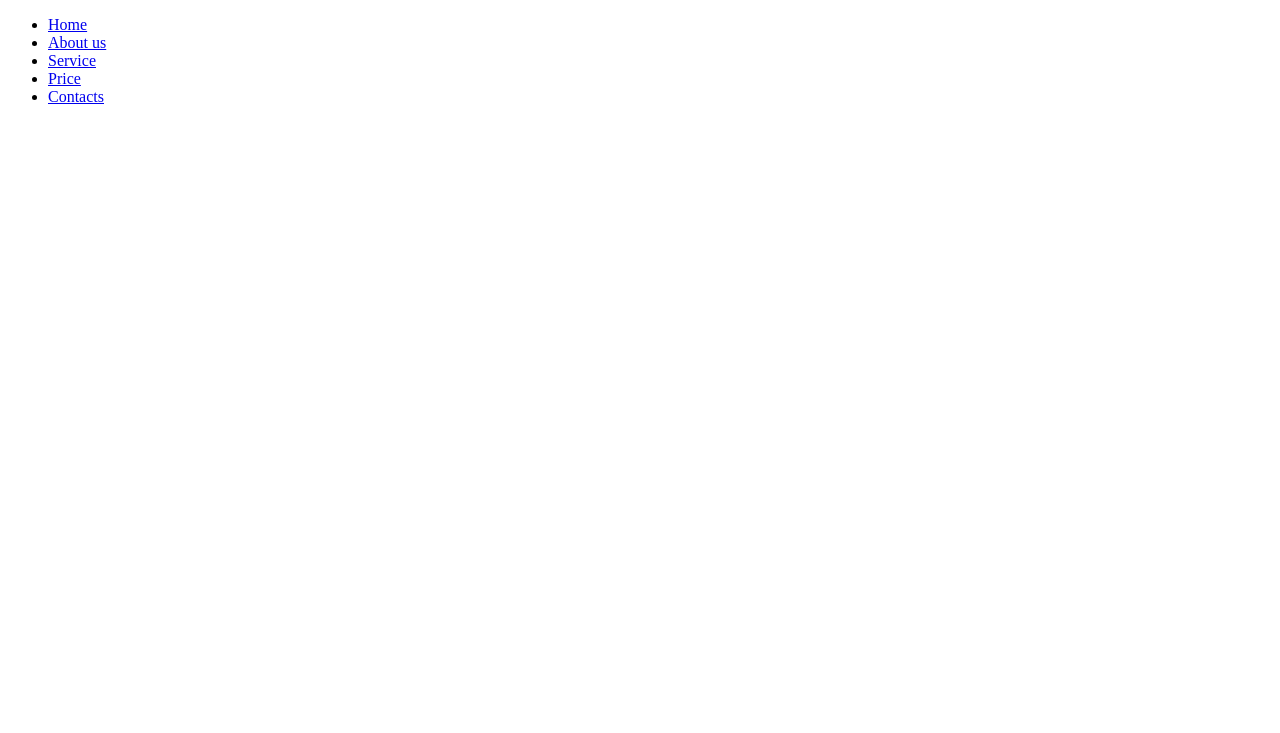
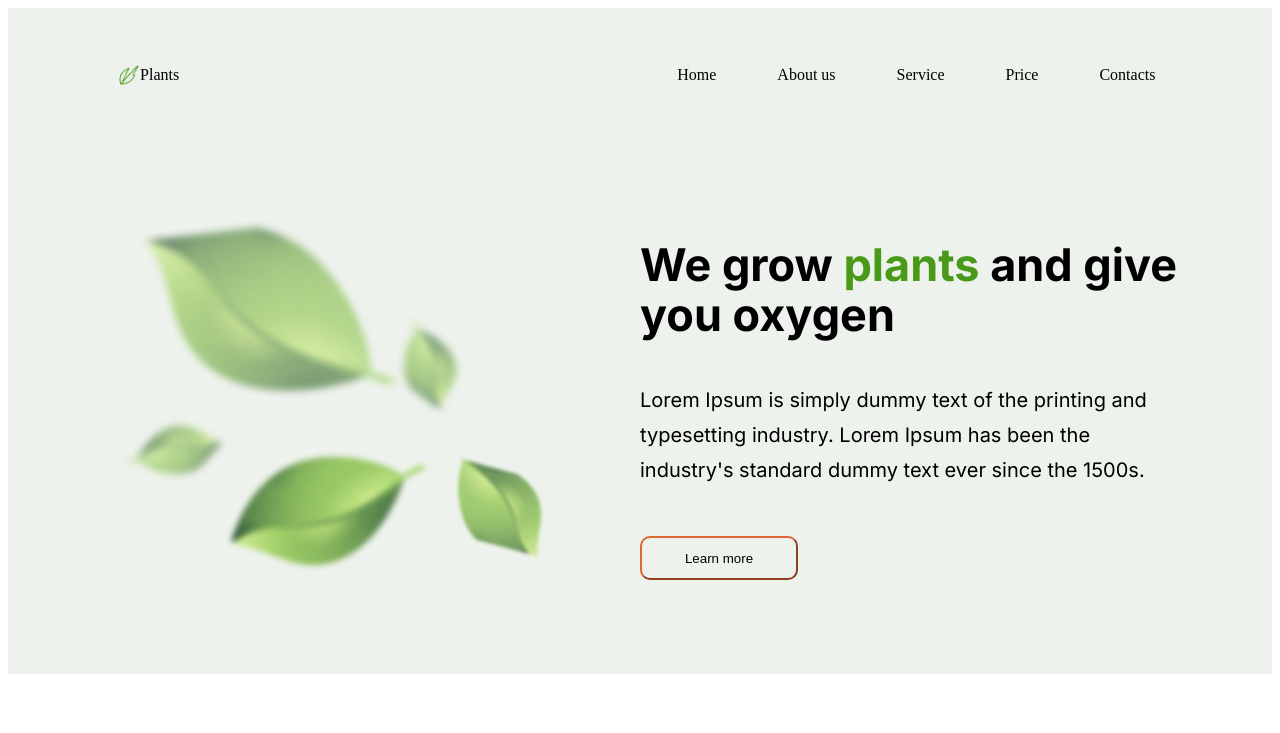
Before and after one commit to aniskamaksim/Plants, a plain HTML site: page index.html in a window 1280 px wide. Shown: the top 733 px of the page. Drawn offline with Linux system fonts and the light colour scheme; a web font is replaced by a local one.

Commit message:
feat: add header block, some layout on it and couple of pictures

```diff
--- a/index.html
+++ b/index.html
@@ -4,15 +4,19 @@
     <meta charset="UTF-8">
     <meta name="viewport" content="width=device-width, user-scalable=no, initial-scale=1.0, maximum-scale=1.0, minimum-scale=1.0">
     <meta http-equiv="X-UA-Compatible" content="ie=edge">
-    <title>Document</title>
+    <link rel="stylesheet" href="./style.css" type="text/css">
+    <link rel="preconnect" href="https://fonts.googleapis.com"><link rel="preconnect" href="https://fonts.gstatic.com" crossorigin><link href="https://fonts.googleapis.com/css2?family=Inika:wght@400;700&family=Inter:wght@100;200;300;400;500;600;700;800;900&display=swap" rel="stylesheet">
+    <title>Plants</title>
 </head>
     <header class="header">
         <div class="nav_section">
-            <div class="header_logo"></div>
-            <div class="header_menu">
-                <nav>
+            <div class="header_logo_section">
+                <img src="./assets/img/logo_vector.png" alt="Plants site logo" class="header_logo">
+                <div class = "header_logo_title">Plants</div>
+            </div>
+                <nav class = "header_menu">
                     <ul class="nav_menu">
-                        <li class="nav_elements"><a href="/" class="nav_links">Home</a></li>
+                        <li class="nav_elements active"><a href="/" class="nav_links">Home</a></li>
                         <li class="nav_elements"><a href="/" class="nav_links">About us</a></li>
                         <li class="nav_elements"><a href="/" class="nav_links">Service</a></li>
                         <li class="nav_elements"><a href="/" class="nav_links">Price</a></li>
@@ -20,10 +24,30 @@
                     </ul>
                 </nav>
             </div>
-        </div>
     </header>
 
 
-    <body class="body"></body>
+    <body class="body">
+    <div class="section">
+        <div class="section_1_left">
+            <img src="./assets/img/leafs.png" alt="leaves" class="section_1_leaves">
+        </div>
+        <div class="section_1_right">
+            <div class="section_1_title">We grow <span class = "plants_green">plants</span> and give you oxygen</div>
+            <div class="section_1_text">Lorem Ipsum is simply dummy text of the printing and typesetting industry. Lorem Ipsum has been the industry's standard dummy text ever since the 1500s.</div>
+            <button>Learn more</button>
+        </div>
+    </div>
+        <div class="section section_2">
+        <div class="section_1_left">
+            <img src="./assets/img/houseplant%201.png" alt="leaves" class="section_1_leaves">
+        </div>
+        <div class="section_1_right">
+            <div class="section_1_title title_2">We are professional experienced gardeners</div>
+            <div class="section_1_text">Lorem Ipsum is simply dummy text of the printing and typesetting industry. Lorem Ipsum has been the industry's standard dummy text ever since the 1500s, when an unknown printer took a galley of type and scrambled it to make a type specimen book. It has survived not only five centuries, but also the leap into electronic typesetting, remaining essentially unchanged. </div>
+        </div>
+    </div>
+    <script src = "index.js"></script>
+    </body>
     <footer class="footer"></footer>
 </html>
--- /dev/null
+++ b/index.js
@@ -0,0 +1 @@
+// soon
--- a/style.css
+++ b/style.css
@@ -1,4 +1,139 @@
 html {
     max-width: 1440px;
     margin: 0 auto;
+    /*font-family: 'Inika', serif;*/
+    font-family: 'Inter', sans-serif;
 }
+button {
+    width: 158px;
+    height: 44px;
+    border-radius: 10px;
+    border-color: #E06733;
+    background: transparent;
+    cursor: pointer;
+}
+/*~~~~~~~~~~~~~~~~~~~~~~~~~~~~~~~~~HEADER BLOCK~~~~~~~~~~~~~~~~~~~~~~~~~~~~~~~~~~*/
+.header {
+    width: 100%;
+    display: flex;
+    flex-direction: row;
+    background-color: #EDF2EC;
+    height: 134px;
+}
+.nav_section {
+    display: flex;
+    flex-direction: row;
+    justify-content: center;
+    align-items: center;
+    width: 82%;
+    height: 50px;
+    margin: 42px 109px 42px 111px;
+}
+.header_logo_section {
+    display: flex;
+    flex-direction: row;
+    width: 50%;
+    align-items: center;
+}
+.header_logo {
+    width: 20px;
+    height: 20px;
+    margin-right: 1.05px;
+}
+.header_logo_title {
+    font-family: 'Inika', serif;
+    font-weight: 400;
+    font-size: 16px;
+    line-height: 20.85px;
+}
+.header_menu {
+    display: flex;
+    flex-direction: row;
+    width: 50%;
+}
+.nav_menu {
+    width: 100%;
+    display: flex;
+    flex-direction: row;
+    align-items: center;
+    justify-content: space-between;
+    list-style-type: none;
+}
+.nav_links {
+    text-decoration: none;
+    color: #010201;
+    font-family: 'Inika', serif;
+    font-size: 16px;
+    font-weight: 400;
+    line-height: 50px;
+}
+.nav_links:hover {
+    color: red;
+    font-weight: 700;
+}
+/*.nav_elements {
+    font-family: 'Inika', serif;
+    font-size: 16px;
+    font-weight: 400;
+    line-height: 50px;
+}
+*/
+/*~~~~~~~~~~~~~~~~~~~~~~~~~~~~B O D Y~~~~~~~~~~~~~~~~~~~~~~~~~~~~*/
+.section {
+    display: flex;
+    width: 100%;
+    flex-direction: row;
+    height: 532px;
+    background-color: #EDF2EC;
+}
+.section_1_left {
+    display: flex;
+    width: 50%;
+}
+.section_1_leaves {
+    margin-top: 62px;
+    margin-left: 109px;
+    width: 448.8px;
+    height: 407.36px;
+}
+.section_1_right {
+    flex-direction: column;
+    display: flex;
+    width: 50%;
+}
+.section_1_title {
+    margin-top: 98px;
+    margin-right: 87.2px;
+    margin-bottom: 42px;
+    width: 549px;
+    height: 101px;
+    font-size: 45px;
+    font-weight: 700;
+    line-height: 50px;
+    text-align: left;
+}
+.plants_green {
+    color: #499A18
+}
+.section_1_text {
+    width: 525.44px;
+    height: 105px;
+    font-size: 20px;
+    font-weight: 400;
+    line-height: 35px;
+    text-align: left;
+    margin-bottom: 48px;
+}
+.section_2 {
+    display: flex;
+    flex-direction: row-reverse;
+    background-color: transparent;
+}
+.title_2 {
+    font-family: 'Inika';
+    font-size: 40px;
+    font-weight: 400;
+    line-height: 52px;
+    text-align: left;
+
+}
```
Also changed, not shown: assets/img/houseplant 1.png (added), assets/img/leafs.png (added), assets/img/logo_vector.png (added).
